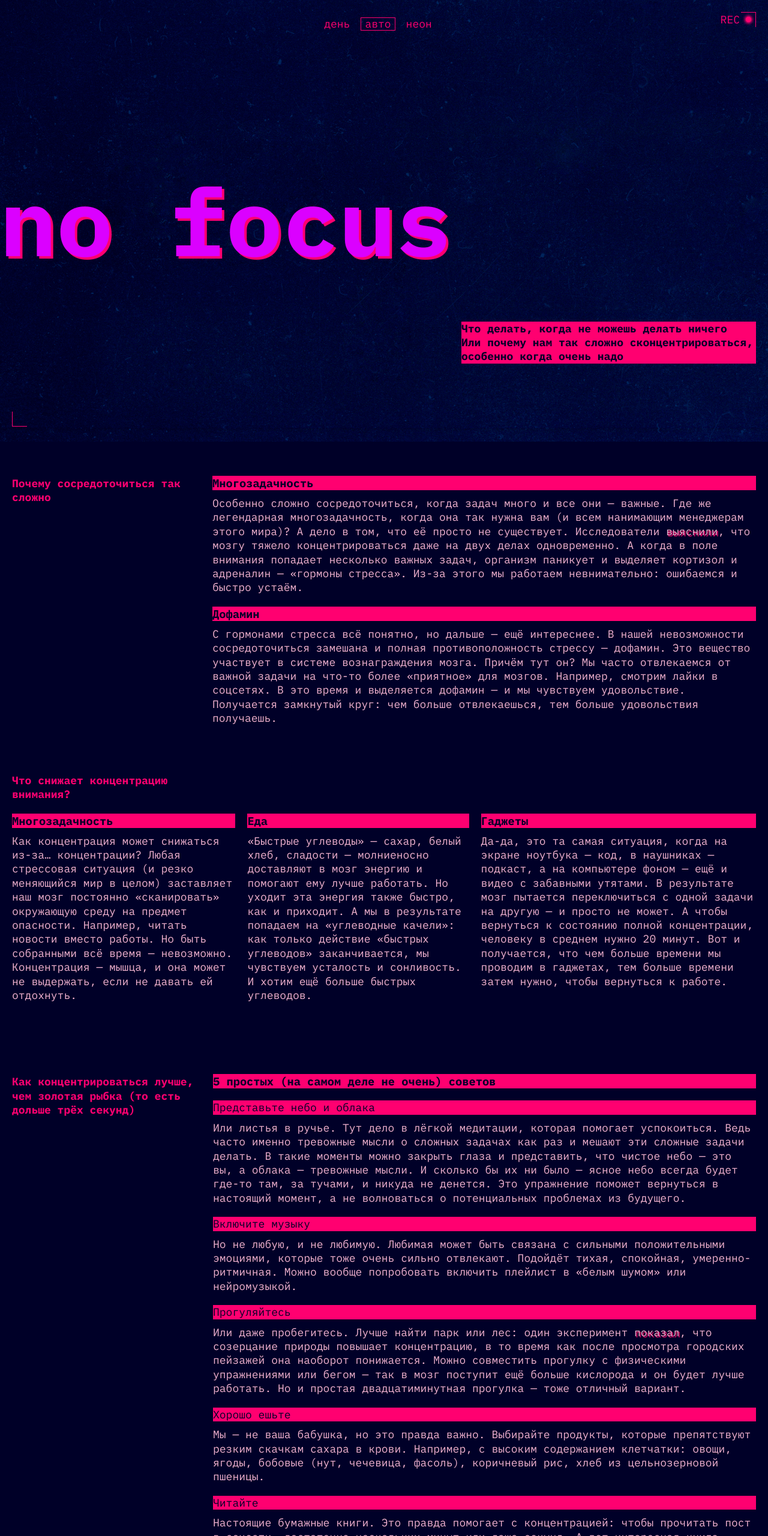
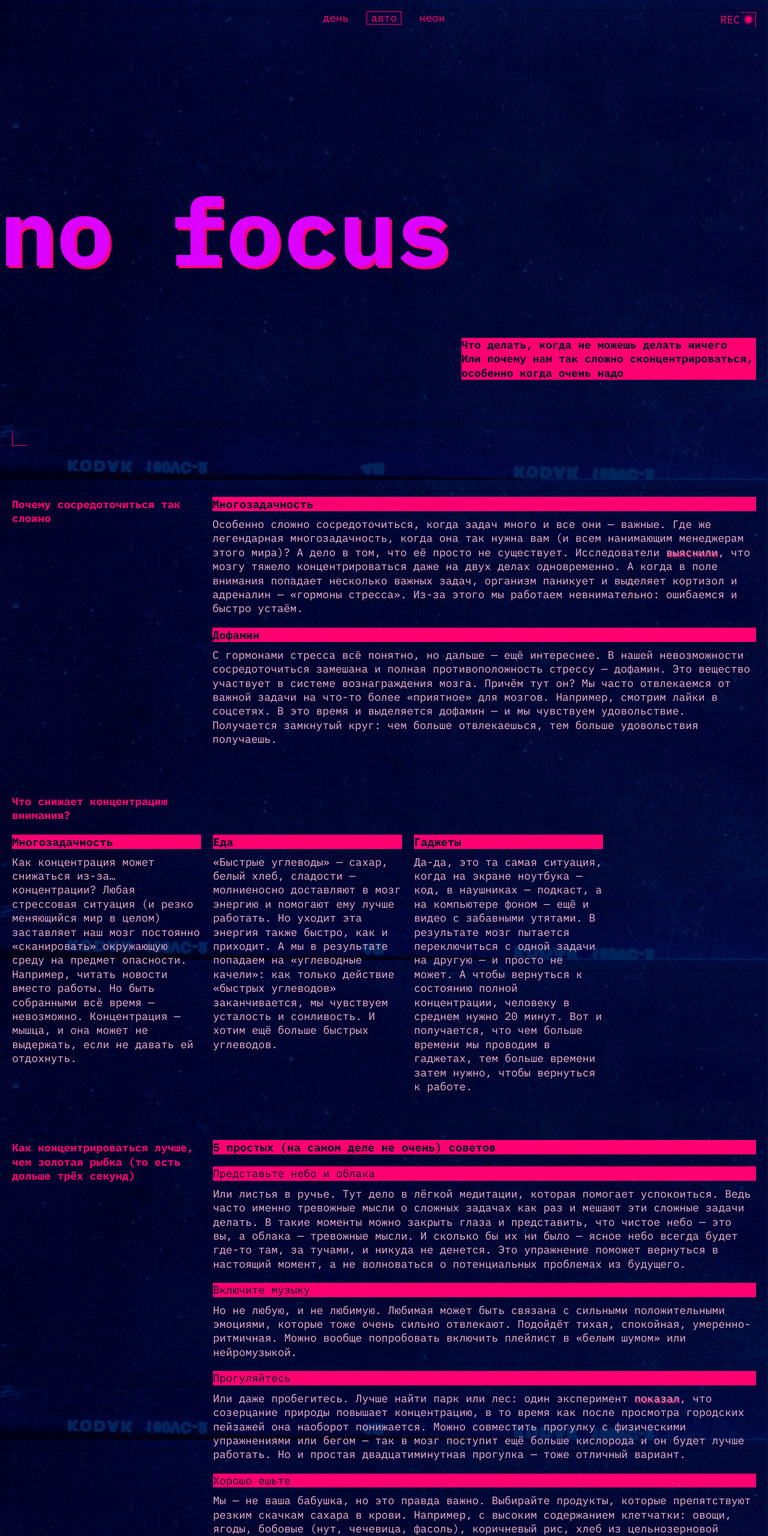
Before and after one commit to danileand/slozhno-sosredotochitsya, a plain HTML site: page index.html in a window 1280 px wide. Shown: the top 2560 px of the page at 60% size. Drawn offline with Linux system fonts and the light colour scheme.

Commit message:
Вторая итерация

```diff
--- a/index.html
+++ b/index.html
@@ -138,9 +138,9 @@
             5 простых (на самом деле не очень) советов
           </h3>
           <div class="description">
-            <h3 class="thin__title thin title-decor">
+            <h4 class="thin__title thin title-decor">
               Представьте небо и облака
-            </h3>
+            </h4>
             <p class="text">
               Или листья в ручье. Тут дело в лёгкой медитации, которая помогает
               успокоиться. Ведь часто именно тревожные мысли о сложных задачах
@@ -153,7 +153,7 @@
             </p>
           </div>
           <div class="description">
-            <h3 class="thin__title title-decor">Включите музыку</h3>
+            <h4 class="thin__title title-decor">Включите музыку</h4>
             <p class="text">
               Но не любую, и не любимую. Любимая может быть связана с сильными
               положительными эмоциями, которые тоже очень сильно отвлекают.
@@ -162,7 +162,7 @@
             </p>
           </div>
           <div class="description">
-            <h3 class="thin__title title-decor">Прогуляйтесь</h3>
+            <h4 class="thin__title title-decor">Прогуляйтесь</h4>
             <p class="text">
               Или даже пробегитесь. Лучше найти парк или лес: один эксперимент
               <a
@@ -178,7 +178,7 @@
             </p>
           </div>
           <div class="description">
-            <h3 class="thin__title title-decor">Хорошо ешьте</h3>
+            <h4 class="thin__title title-decor">Хорошо ешьте</h4>
             <p class="text">
               Мы — не ваша бабушка, но это правда важно. Выбирайте продукты,
               которые препятствуют резким скачкам сахара в крови. Например, с
@@ -187,7 +187,7 @@
             </p>
           </div>
           <div class="description">
-            <h3 class="thin__title title-decor">Читайте</h3>
+            <h4 class="thin__title title-decor">Читайте</h4>
             <p class="text">
               Настоящие бумажные книги. Это правда помогает с концентрацией:
               чтобы прочитать пост в соцсети, достаточно нескольких минут или
@@ -209,7 +209,7 @@
       </section>
     </main>
     <footer class="footer">
-      <h1 class="header__title footer-title">focus</h1>
+      <h2 class="footer-title-decorate footer__title">focus</h2>
     </footer>
     <script src="./scripts/script.js"></script>
   </body>
--- a/styles/style.css
+++ b/styles/style.css
@@ -2,9 +2,12 @@
 
 .page {
   /* сохраните в разметке и стилях класс page. На его основе работает скрипт. */
-  background-size: cover;
   font-family: var(--font-family);
   background-color: var(--background-color);
+  background-image: var(--background-image);
+  background-position: center;
+  background-attachment: fixed;
+  background-size: cover; /* Судя по макету я не уверена, что фоновое изображение должно быть растянуто по всей странице, но в тредах в Пачке есть сообщения о том, что с макетами в этом спринте проблемы, поэтому растянула, но в теге page, а не body*/
 }
 
 .main {
@@ -14,9 +17,6 @@
 }
 
 .header {
-  background-image: var(--background-image);
-  background-position: center;
-  background-attachment: fixed;
   position: relative;
   display: grid;
   grid-template-rows: 1fr min-content 1fr;
@@ -132,6 +132,10 @@
   color: var(--color-why-font);
 }
 
+.third__section {
+  margin-top: -3px;
+}
+
 .title-decor {
   background-color: var(--dark-shadow);
   color: var(--color-black-font);
@@ -223,14 +227,21 @@
   left: 10px;
 }
 
+.footer__title {
+  font-weight: 700;
+  text-shadow: 4px 4px 0 var(--dark-shadow);
+  line-height: 82.5%;
+  font-size: var(--font-size);
+  color: var(--font-color);
+}
+
 @media (width >= 768px) {
   .header__title {
     margin-left: -10px;
   }
 
   .header {
-    height: 123vh;
-    margin-bottom: -10px;
+    min-height: 1024px;
   }
 
   .main {
@@ -242,7 +253,7 @@
   .header__description {
     justify-self: end;
     inline-size: 364px;
-    margin-bottom: 17px;
+    margin-bottom: 10px;
     margin-right: 10px;
   }
 
@@ -344,7 +355,11 @@
     left: 20px;
   }
 
-  .footer-title {
+  .footer__title {
+    margin-left: -5px;
+  }
+
+  .footer-title-decorate {
     padding-top: 25px;
   }
 }
@@ -358,11 +373,14 @@
 
   .header__theme-menu-list {
     flex-direction: row;
+    margin-top: -10px;
+    margin-left: 20px;
+    gap: 25px;
   }
 
   .header {
-    height: 92vh;
-    margin-bottom: 10px;
+    min-height: 768px;
+    margin-bottom: 13px;
   }
 
   .header__description {
@@ -387,9 +405,13 @@
     gap: 20px;
   }
 
+  .description__all .description {
+    max-width: 315px;
+  }
+
   .third__section {
     grid-template-columns: 315px 1fr;
-    margin-top: 10px;
+    margin-top: -32px;
   }
 
   .second__section {
@@ -402,10 +424,14 @@
   }
 
   .pictures__section {
-    margin-top: 5px;
+    margin-top: -2px;
   }
 
   .footer {
     min-height: 768px;
   }
+
+  .footer__title {
+    font-size: 157px;
+  }
 }
```
